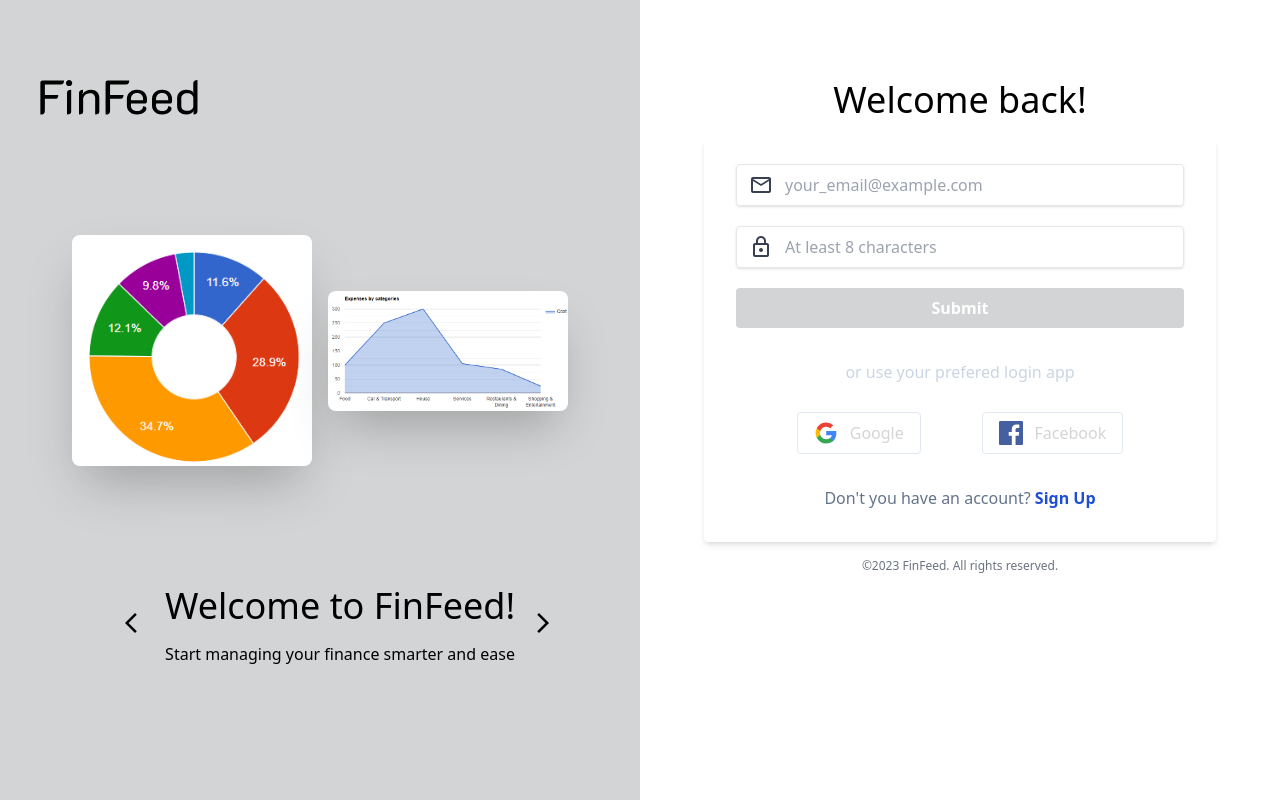
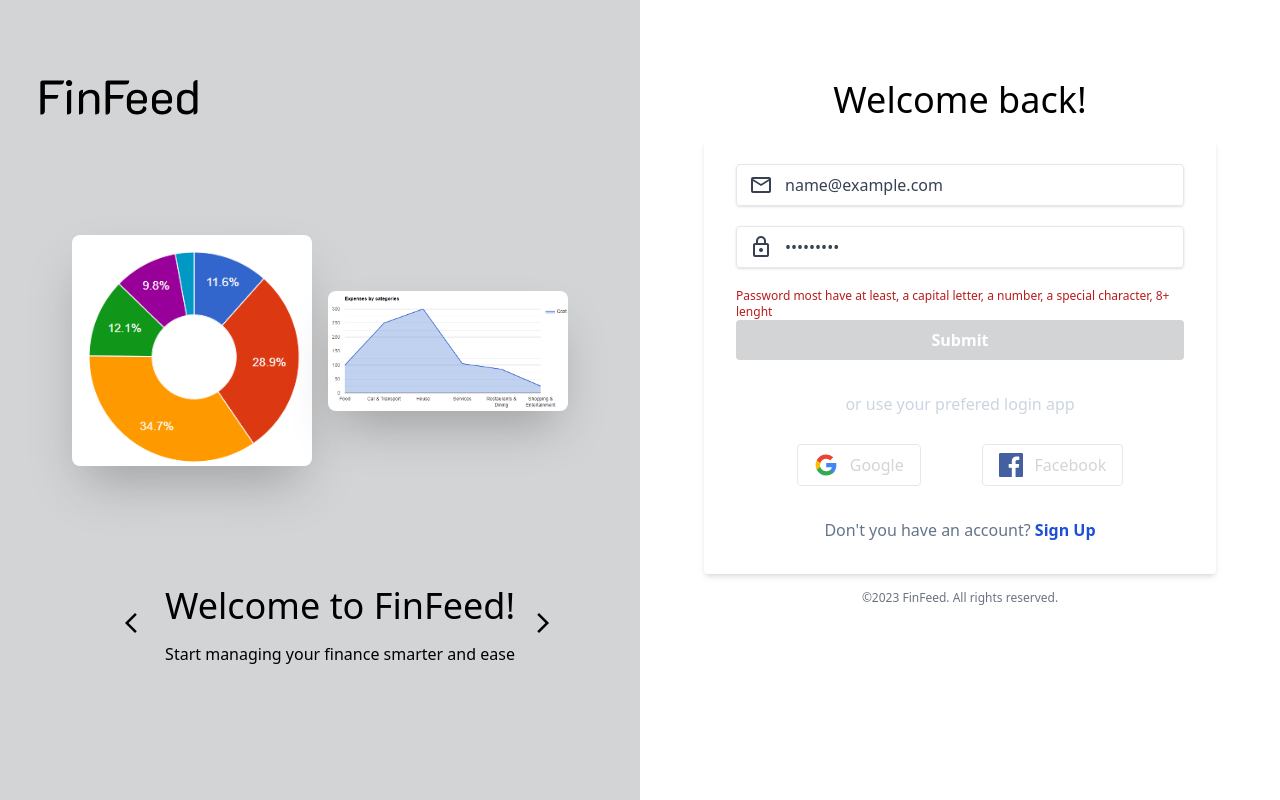
Before and after one commit to ernestocisnero/FinFeed, a React (Vite) app: page /auth/login in a window 1280 px wide. Both pictures are taken after typing "name@example.com", "Sample123" into the empty fields and a click on the button "Submit". Built offline with nearby package versions, Linux system fonts and the light colour scheme.

Commit message:
Login and register Forms handlers

```diff
--- a/src/components/LoginForm.tsx
+++ b/src/components/LoginForm.tsx
@@ -8,10 +8,9 @@ type Inputs = {
     password: string,
 };
 
-export const LoginForm = () => {
+export const LoginForm = (): JSX.Element => {
 
     const { register, handleSubmit, reset, formState: { errors, isSubmitSuccessful } } = useForm<Inputs>();
-    const onSubmit: SubmitHandler<Inputs> = data => console.log(data);
 
     useEffect(() => {
         if (isSubmitSuccessful) {
@@ -21,7 +20,16 @@ export const LoginForm = () => {
             });
         }
 
-    }, [isSubmitSuccessful])
+    }, [isSubmitSuccessful]);
+
+
+    const onSubmit: SubmitHandler<Inputs> = data => {
+        const { email, password } = data;
+        console.log(email, password);
+
+
+    }
+
 
     return (
         <div className="w-full max-w-lg">
@@ -31,7 +39,7 @@ export const LoginForm = () => {
                     <span className="material-symbols-outlined">
                         mail
                     </span>
-                    <input  {...register("email")} className="focus:outline-none focus:shadow-outline mx-3 w-full bg-inherit" id="email" type="email" placeholder="your_email@example.com" />
+                <input  {...register("email")} required className="focus:outline-none focus:shadow-outline mx-3 w-full bg-inherit" id="email" type="email" placeholder="your_email@example.com" />
                 </div>
 
                 {/* Password */}
@@ -39,8 +47,9 @@ export const LoginForm = () => {
                     <span className="material-symbols-outlined">
                         lock
                     </span>
-                    <input  {...register("password")} className="focus:outline-none focus:shadow-outline mx-3 w-full" id="password" type="password" placeholder="At least 8 characters" />
+                    <input  {...register("password", { pattern: /^(?=.*[0-9])(?=.*[!@#$%^&*])[a-zA-Z0-9!@#$%^&*]{6,16}$/})} required className="focus:outline-none focus:shadow-outline mx-3 w-full" id="password" type="password" placeholder="At least 8 characters" />
                 </div>
+                {errors.password && <p className="text-red-700 text-xs">Password most have at least, a capital letter, a number, a special character, 8+ lenght</p>}
                 {/* Login Button */}
                 <div className="flex items-center justify-between">
                     <button className="bg-[#9da0a373] hover:bg-[#74757773] text-white font-bold py-2 w-full px-4 rounded focus:outline-none focus:shadow-outline"
--- a/src/components/RegisterForm.tsx
+++ b/src/components/RegisterForm.tsx
@@ -1,48 +1,85 @@
 import { Link } from "react-router-dom"
+import { useForm, SubmitHandler } from 'react-hook-form';
+import { useEffect, useState } from "react";
+import { compareEmailandPassword } from "../helpers/compareEmailandPassword";
+
+type Inputs = {
+    name: string,
+    last_name: string,
+    email: string,
+    confirm_email: string,
+    password: string,
+    confirm_password: string,
+};
+
+export const RegisterForm = (): JSX.Element => {
+    const [ emailPassError, setEmailPassError ] = useState<boolean>(false);
+
+    const { register, handleSubmit, reset, formState: { errors, isSubmitSuccessful } } = useForm<Inputs>();
 
 
-export const RegisterForm = (): JSX.Element => {
+    const onSubmit: SubmitHandler<Inputs> = data => {
+        const { name, last_name, email, confirm_email, password, confirm_password } = data;
+
+        if(compareEmailandPassword({ email, confirm_email, password, confirm_password })){
+            console.log({ name, last_name, email, confirm_email, password, confirm_password });
+            setEmailPassError(false);
+            reset({name:'',last_name:'', email: '', confirm_email:'', password: '', confirm_password:''});
+        }else{
+            setEmailPassError(true);
+        }
+    }
+
     return (
         <div className="w-full max-w-lg">
-            <form className="bg-[#fff] shadow-md rounded px-8 pt-6 pb-8 mb-4">
+            <form onSubmit={handleSubmit(onSubmit)} className="bg-[#fff] shadow-md rounded px-8 pt-6 pb-8 mb-4">
                 {/* Name */}
                 <div className="mb-5 flex justify-start shadow appearance-none border rounded w-full py-2 px-3 text-gray-700 leading-tight">
                     <span className="material-symbols-outlined">
                         badge
                     </span>
-                    <input className="focus:outline-none focus:shadow-outline mx-3 w-full bg-inherit" id="name" type="text" placeholder="Name" />
+                    <input {...register('name')} required className="focus:outline-none focus:shadow-outline mx-3 w-full bg-inherit" id="name" type="text" placeholder="Name" />
                 </div>
                 {/* Last name */}
                 <div className="mb-5 flex justify-start shadow appearance-none border rounded w-full py-2 px-3 text-gray-700 leading-tight">
                     <span className="material-symbols-outlined">
                         badge
                     </span>
-                    <input className="focus:outline-none focus:shadow-outline mx-3 w-full bg-inherit" id="lastname" type="text" placeholder="Lastname" />
+                    <input {...register('last_name')} required className="focus:outline-none focus:shadow-outline mx-3 w-full bg-inherit" id="lastname" type="text" placeholder="Lastname" />
                 </div>
                 {/* Email */}
                 <div className="mb-5 flex justify-start shadow appearance-none border rounded w-full py-2 px-3 text-gray-700 leading-tight">
                     <span className="material-symbols-outlined">
                         mail
                     </span>
-                    <input className="focus:outline-none focus:shadow-outline mx-3 w-full bg-inherit" id="email" type="email" placeholder="your_email@example.com" />
+                    <input {...register('email')} required className="focus:outline-none focus:shadow-outline mx-3 w-full bg-inherit" id="email" type="email" placeholder="your_email@example.com" autoComplete="your-email"/>
                 </div>
                 {/* Confirm Email */}
                 <div className="mb-5 flex justify-start shadow appearance-none border rounded w-full py-2 px-3 text-gray-700 leading-tight">
                     <span className="material-symbols-outlined">
                         mail
                     </span>
-                    <input className="focus:outline-none focus:shadow-outline mx-3 w-full bg-inherit" id="email" type="email" placeholder="your_email@example.com" />
+                    <input  {...register('confirm_email')} required className="focus:outline-none focus:shadow-outline mx-3 w-full bg-inherit" id="confirm_email" type="email" placeholder="your_email@example.com" autoComplete="confirm-your-email"/>
                 </div>
-
+                {/* Password */}
                 <div className="mb-5 flex justify-start shadow appearance-none border rounded w-full py-2 px-3 text-gray-700 leading-tight">
                     <span className="material-symbols-outlined">
                         lock
                     </span>
-                    <input className="focus:outline-none focus:shadow-outline mx-3 w-full" id="password" type="password" placeholder="At least 8 characters" />
+                    <input {...register('password', { pattern: /^(?=.*[0-9])(?=.*[!@#$%^&*])[a-zA-Z0-9!@#$%^&*]{6,16}$/ })} required className="focus:outline-none focus:shadow-outline mx-3 w-full" id="password" type="password" placeholder="At least 8 characters" autoComplete="password"/>
                 </div>
-
+                {errors.password && <p className="text-red-700 text-xs">Password most have at least, a capital letter, a number, a special character, 8+ lenght</p>}
+                {/*Confirm Password */}
+                <div className="mb-5 flex justify-start shadow appearance-none border rounded w-full py-2 px-3 text-gray-700 leading-tight">
+                    <span className="material-symbols-outlined">
+                        lock
+                    </span>
+                    <input {...register('confirm_password', { pattern: /^(?=.*[0-9])(?=.*[!@#$%^&*])[a-zA-Z0-9!@#$%^&*]{6,16}$/ })} required className="focus:outline-none focus:shadow-outline mx-3 w-full" id="confirm_password" type="password" placeholder="At least 8 characters" autoComplete="confirm-your-password"/>
+                </div>
+                {errors.password && <p className="text-red-700 text-xs">Password most have at least, a capital letter, a number, a special character, 8+ lenght</p>}
+                {emailPassError && <p className="text-red-700 text-xs">Email or Password do not match</p>}
                 <div className="flex items-center justify-between">
-                    <button className="bg-[#9da0a373] hover:bg-[#74757773] text-white font-bold py-2 w-full px-4 rounded focus:outline-none focus:shadow-outline" type="button">
+                    <button className="bg-[#9da0a373] hover:bg-[#74757773] text-white font-bold py-2 w-full px-4 rounded focus:outline-none focus:shadow-outline" type="submit">
                         Register
                     </button>
                 </div>
--- /dev/null
+++ b/src/helpers/compareEmailandPassword.ts
@@ -0,0 +1,11 @@
+type params = {
+    email: string
+    confirm_email: string
+    password: string
+    confirm_password: string
+}
+
+export const compareEmailandPassword = ( { email, confirm_email, password, confirm_password }: params ): boolean=>{
+
+    return (email === confirm_email && password === confirm_password) ? true : false;
+}
```
